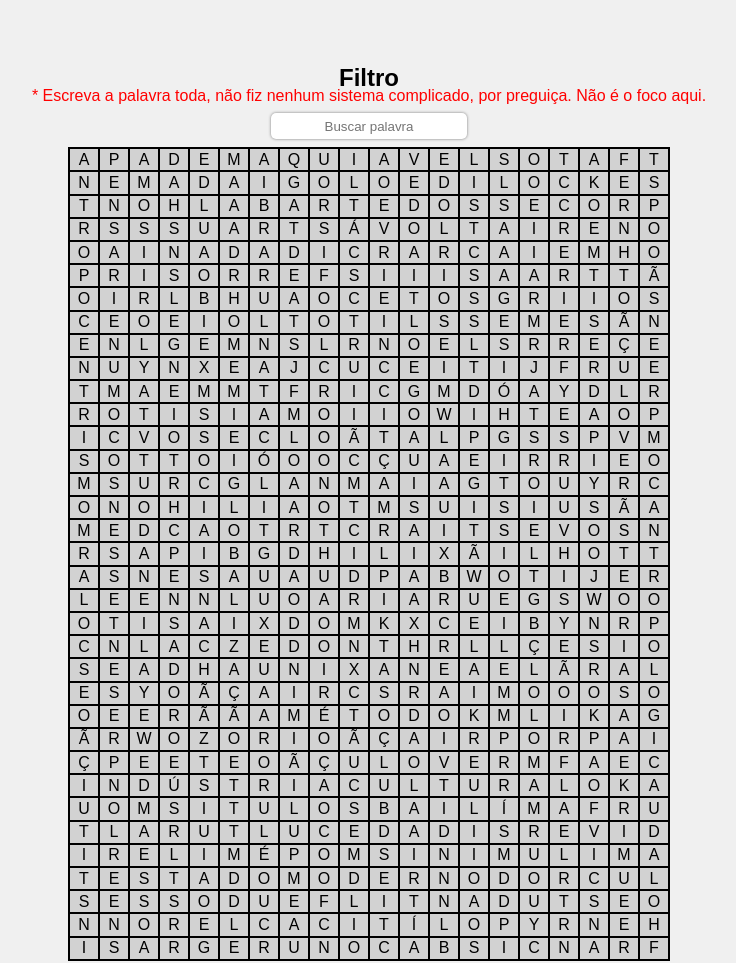
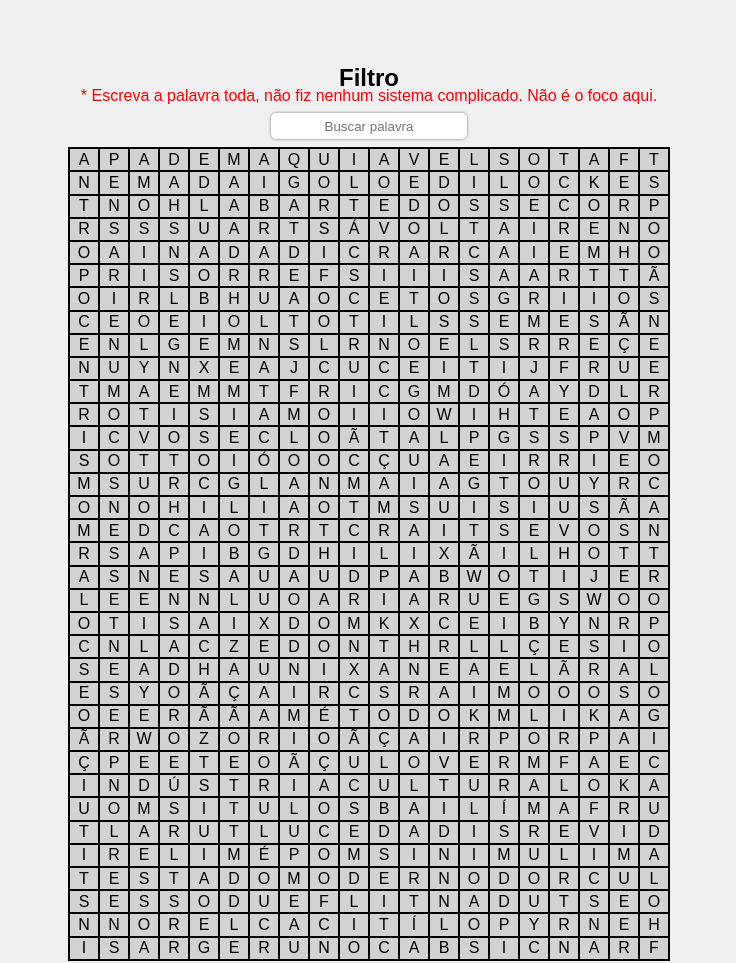
Before and after one commit to matheusabido/Sociologia-Palavras, a plain HTML site: page index.html in a window 1280 px wide. Shown: the top 963 px of the page, without its empty margins (271-1007 px from the left). Drawn offline with Linux system fonts and the light colour scheme.

Commit message:
Update index.html

```diff
--- a/index.html
+++ b/index.html
@@ -10,7 +10,7 @@
 <body>
     <div class="filtro-container">
         <h2>Filtro</h2>
-        <p style="color: red; margin-top: -.3rem;">* Escreva a palavra toda, não fiz nenhum sistema complicado, por preguiça. Não é o foco aqui.</p>
+        <p style="color: red; margin-top: -.3rem;">* Escreva a palavra toda, não fiz nenhum sistema complicado. Não é o foco aqui.</p>
         <input id="buscar-palavra" type="text" placeholder="Buscar palavra">
     </div>
     <div class="container"></div>
```
